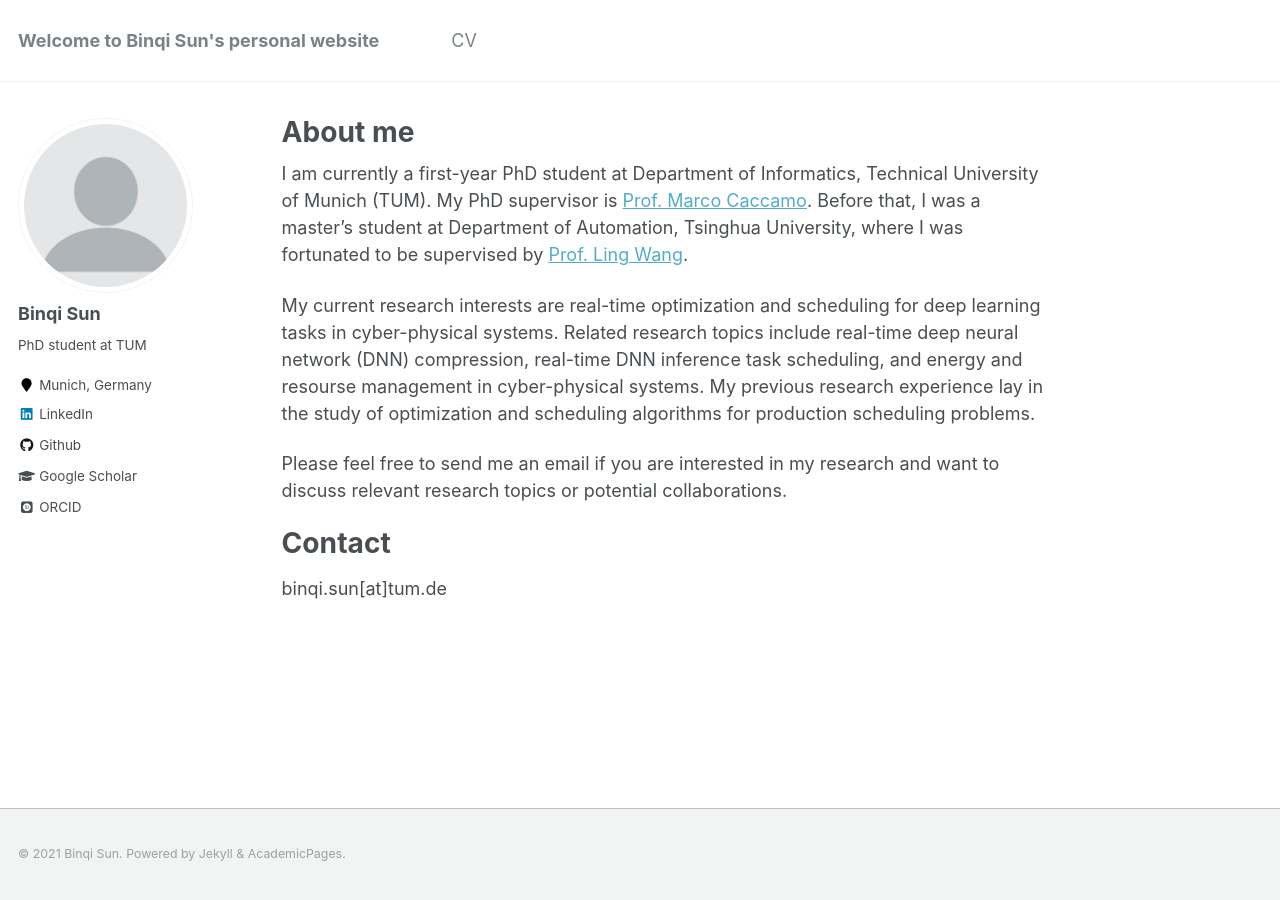
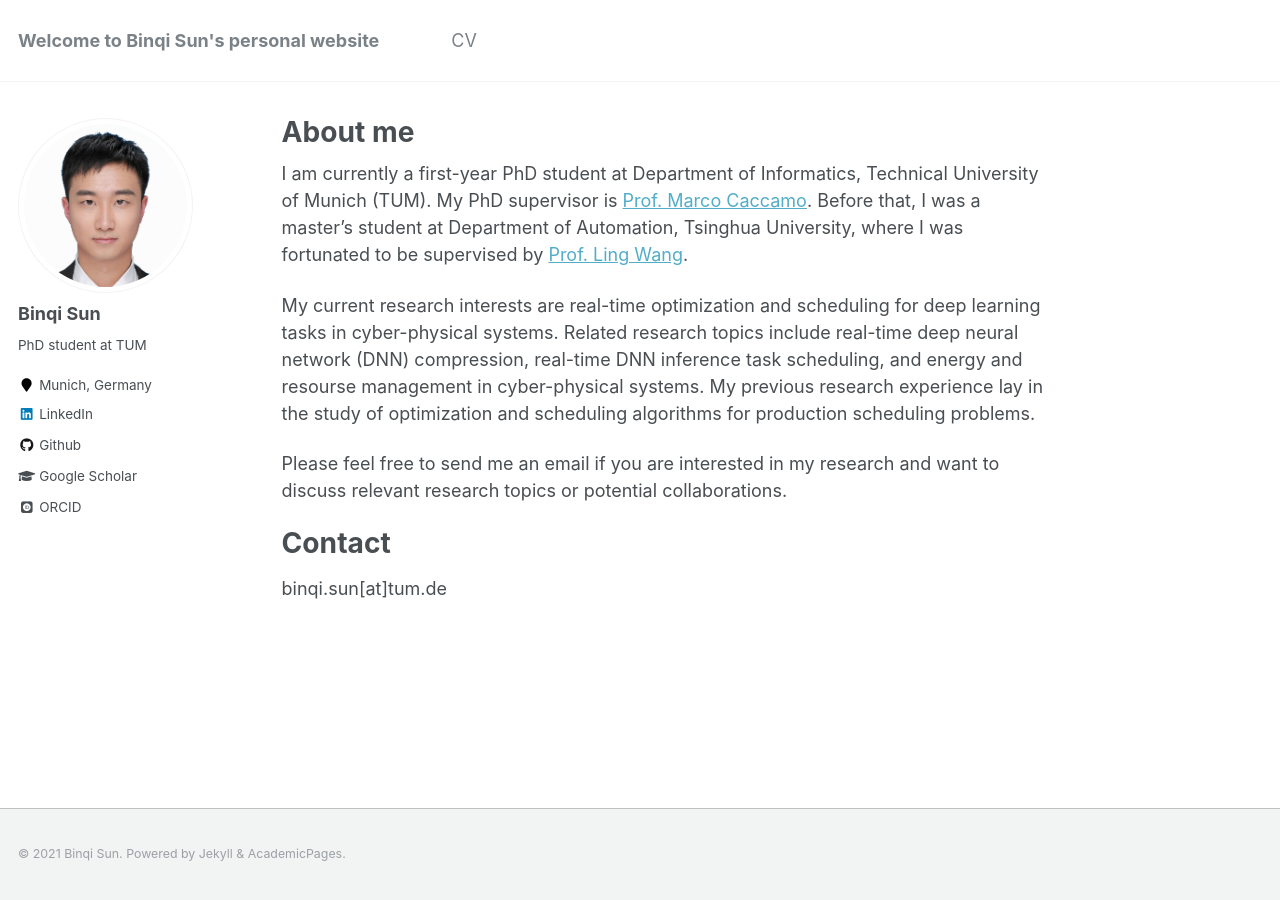
Before and after one commit to binqi-sun/binqi-sun.github.io, a Jekyll site: the page built from _pages/about.md, in a window 1280 px wide. Built offline with Jekyll 4.4.1, drawn with Linux system fonts in a browser that asks for light colours; some web fonts are replaced.

Commit message:
update cv

```diff
--- a/_config.yml
+++ b/_config.yml
@@ -81,7 +81,7 @@ analytics:
 # Site Author
 author:
   name             : "Binqi Sun"
-  avatar           : "profile.png"
+  avatar           : "id_photo_1_1.jpg"
   bio              : "PhD student at TUM"
   location         : "Munich, Germany"
   employer         :
```
Also changed, not shown: images/id_photo_1_1.jpg (added), images/mstile-144x144.png (deleted), images/mstile-150x150.png (deleted), images/mstile-310x150.png (deleted), images/mstile-310x310.png (deleted), images/mstile-70x70.png (deleted), images/paragraph-indent.png (deleted), images/paragraph-no-indent.png (deleted), images/site-logo.png (deleted).
